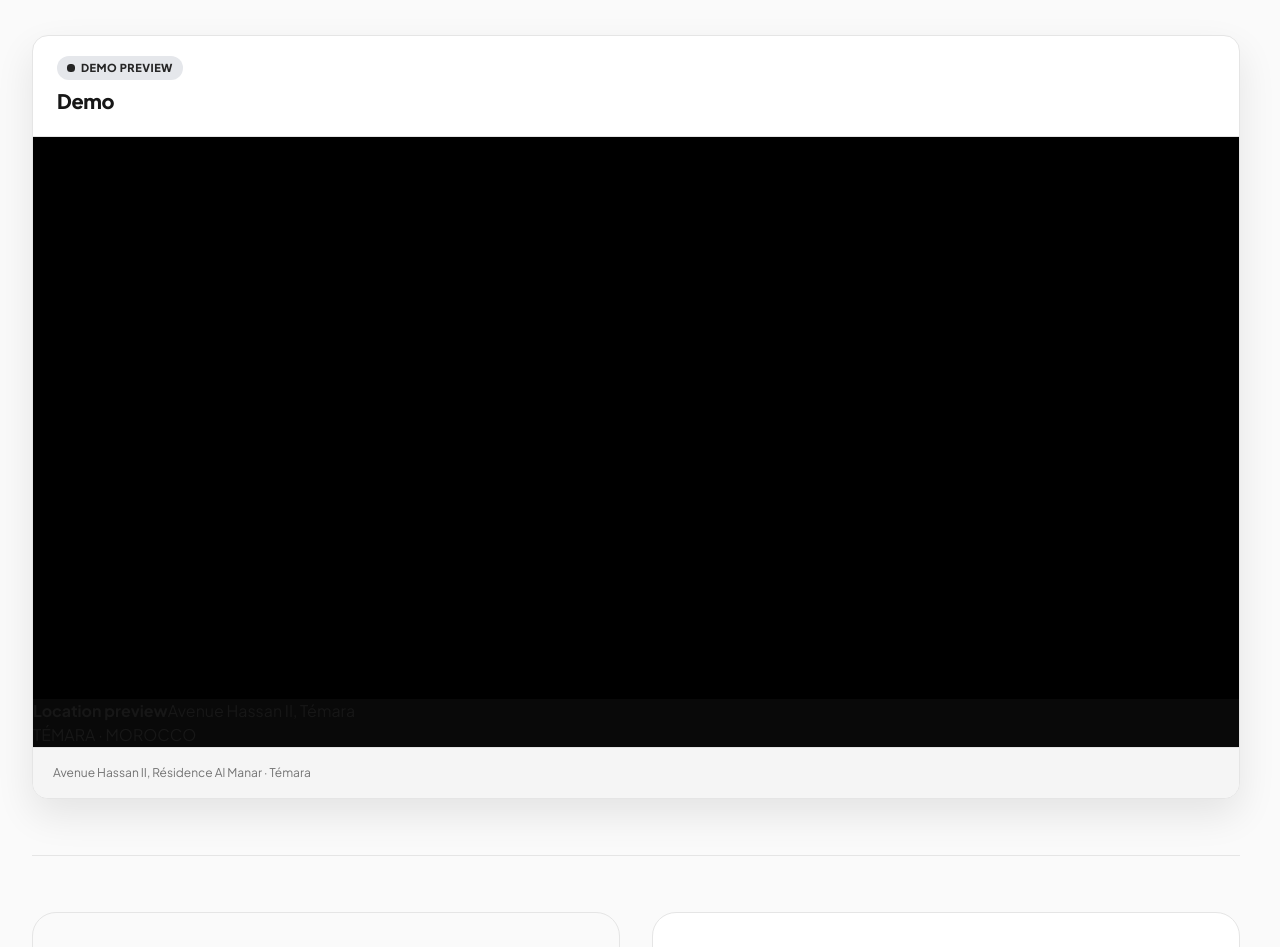
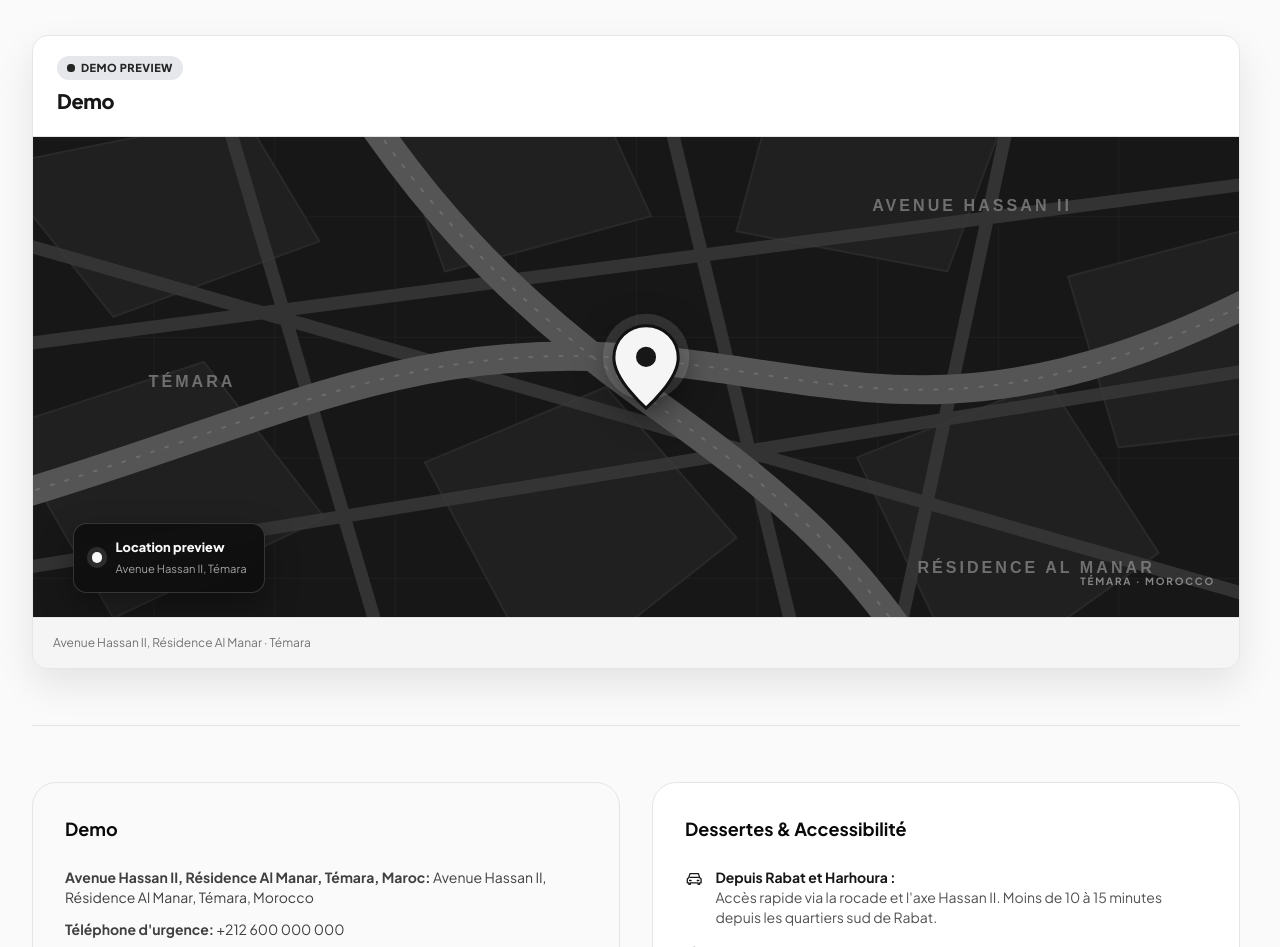
Before and after one commit to marvenpiadri/DrDali, an Angular app: page /clinic in a window 1280 px wide. Shown: the part 2502-3449 px from the top of the page. Built offline with nearby package versions, Linux system fonts and the light colour scheme; a web font is replaced by a local one.

Commit message:
Style the decorative location map preview

```diff
--- a/src/app/components/clinic-map/clinic-map.css
+++ b/src/app/components/clinic-map/clinic-map.css
@@ -164,3 +164,99 @@
 :host-context(.light) .leaflet-container .leaflet-control-attribution a {
   color: #e5e5e5 !important;
 }
+
+
+/* API-free decorative location map used by the demo preview. */
+.clinic-map-canvas {
+  position: relative;
+  display: block;
+  min-height: 30rem;
+  overflow: hidden;
+  isolation: isolate;
+  background: #111;
+}
+.location-map-art {
+  position: absolute;
+  inset: 0;
+  width: 100%;
+  height: 100%;
+}
+.map-ground { fill: #171717; }
+.map-grid-line { fill: none; stroke: #252525; stroke-width: 1; }
+.map-blocks path { fill: #202020; stroke: #292929; stroke-width: 2; }
+.map-minor-roads path {
+  fill: none;
+  stroke: #3a3a3a;
+  stroke-width: 13;
+  stroke-linecap: round;
+  opacity: .8;
+}
+.map-major-roads path {
+  fill: none;
+  stroke: #555;
+  stroke-width: 29;
+  stroke-linecap: round;
+}
+.map-road-centers path {
+  fill: none;
+  stroke: #777;
+  stroke-width: 2;
+  stroke-dasharray: 3 12;
+  stroke-linecap: round;
+  opacity: .65;
+}
+.map-labels {
+  fill: #8a8a8a;
+  font: 600 16px/1 sans-serif;
+  letter-spacing: 3px;
+  opacity: .75;
+}
+.map-location-pin { filter: drop-shadow(0 8px 16px rgb(0 0 0 / 55%)); }
+.map-pin-halo { fill: #fff; opacity: .12; }
+.map-pin-shape { fill: #f5f5f5; stroke: #111; stroke-width: 3; }
+.map-pin-center { fill: #171717; }
+.location-preview-label {
+  position: absolute;
+  left: clamp(1rem, 4vw, 2.5rem);
+  bottom: 1.5rem;
+  display: flex;
+  align-items: center;
+  gap: .85rem;
+  padding: .9rem 1.1rem;
+  border: 1px solid rgb(255 255 255 / 16%);
+  border-radius: .85rem;
+  background: rgb(15 15 15 / 92%);
+  color: #fafafa;
+  box-shadow: 0 12px 32px rgb(0 0 0 / 35%);
+  backdrop-filter: blur(12px);
+}
+.location-preview-label strong,
+.location-preview-label span { display: block; }
+.location-preview-label strong { font-size: .8rem; font-weight: 750; }
+.location-preview-label div > span { margin-top: .2rem; color: #a3a3a3; font-size: .7rem; }
+.location-preview-dot {
+  width: .65rem;
+  height: .65rem;
+  flex: 0 0 auto;
+  border-radius: 50%;
+  background: #fafafa;
+  box-shadow: 0 0 0 5px rgb(255 255 255 / 12%);
+}
+.location-preview-caption {
+  position: absolute;
+  right: 1.5rem;
+  bottom: 1.75rem;
+  color: #888;
+  font-size: .625rem;
+  font-weight: 700;
+  letter-spacing: .18em;
+}
+:host-context(.light) .map-ground { fill: #171717; }
+:host-context(.light) .map-blocks path { fill: #202020; stroke: #292929; }
+:host-context(.light) .map-labels { fill: #8a8a8a; }
+
+@media (max-width: 640px) {
+  .clinic-map-canvas { min-height: 24rem; }
+  .location-preview-caption { right: 1rem; bottom: 1rem; font-size: .55rem; }
+  .location-preview-label { bottom: 1rem; padding: .75rem .9rem; }
+}
```
